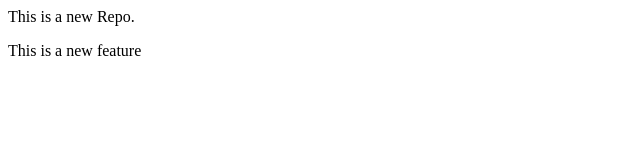
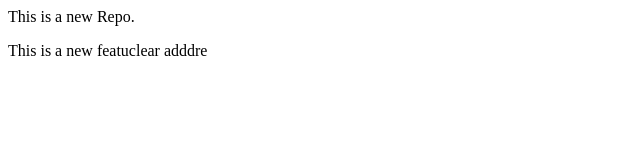
Before and after one commit to sumanthmahi/localrepo, a plain HTML site: page index.html in a window 1280 px wide. Shown: the full height of the page, 0-640 px from the left. Drawn offline with Linux system fonts and the light colour scheme.

Commit message:
new change

```diff
--- a/index.html
+++ b/index.html
@@ -1,2 +1,3 @@
 <p>This is a new Repo.</p>
-<p>This is a new feature</p>
+<p>This is a new featuclear
+    adddre</p>
```
